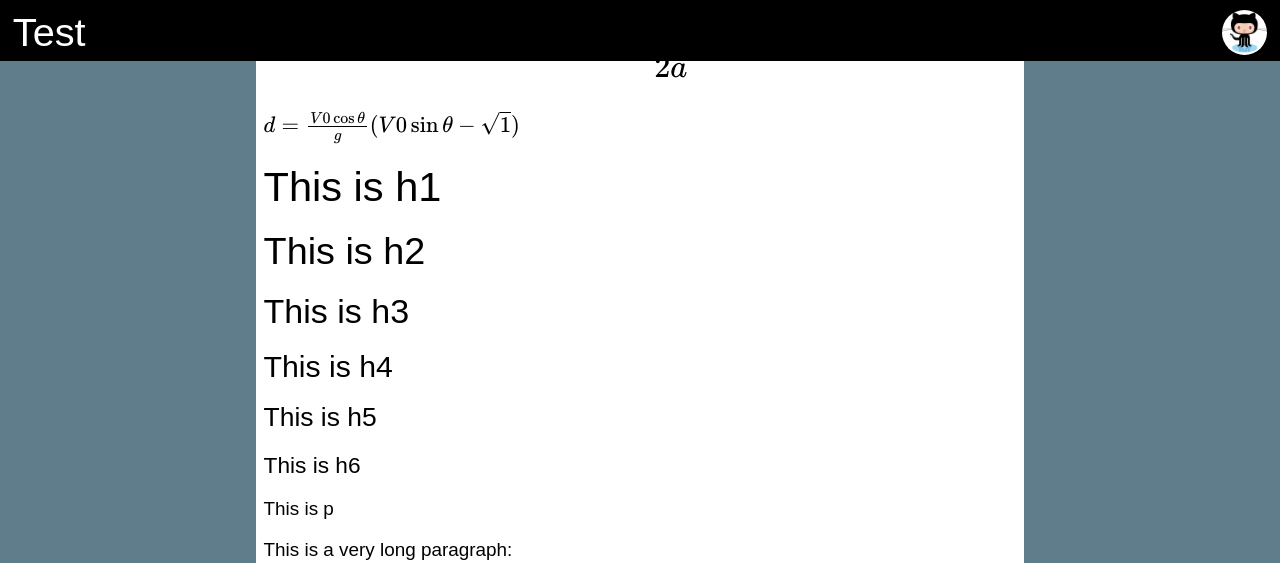
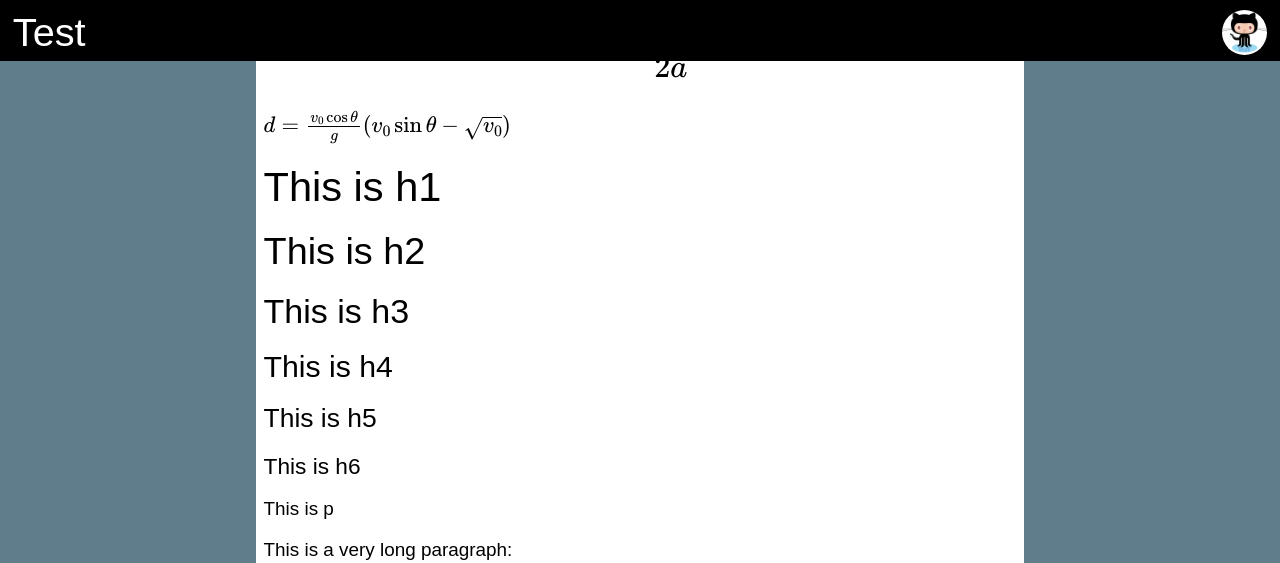
Before and after one commit to wenyuzhao/wenyuzhao.github.io, a Jekyll site: the page built from _posts/2015-01-03-02-07-test.md, in a window 1280 px wide and 900 px high. Shown: the part 166-729 px from the top of the window. Built offline with Jekyll 4.4.1, drawn with Linux system fonts in a browser that asks for light colours; Markdown is read by kramdown in place of the engine named in the settings; formulas are drawn with MathJax 3; comment, search, counter and statistics services are not loaded.

Commit message:
Update 2015-01-03-02-07-test.md

```diff
--- a/_posts/2015-01-03-02-07-test.md
+++ b/_posts/2015-01-03-02-07-test.md
@@ -9,7 +9,7 @@ add a formula:
 
 $$x=\frac{-b\pm\sqrt{b^2-4ac}}{2a}$$
 
-\\(d=\frac{V0\cos{\theta}}{g}(V0\sin{\theta}-\sqrt{1})\\)
+\\(d=\frac{v_0\cos{\theta}}{g}(v_0\sin{\theta}-\sqrt{v_0})\\)
 
 #This is h1
 ##This is h2
```
